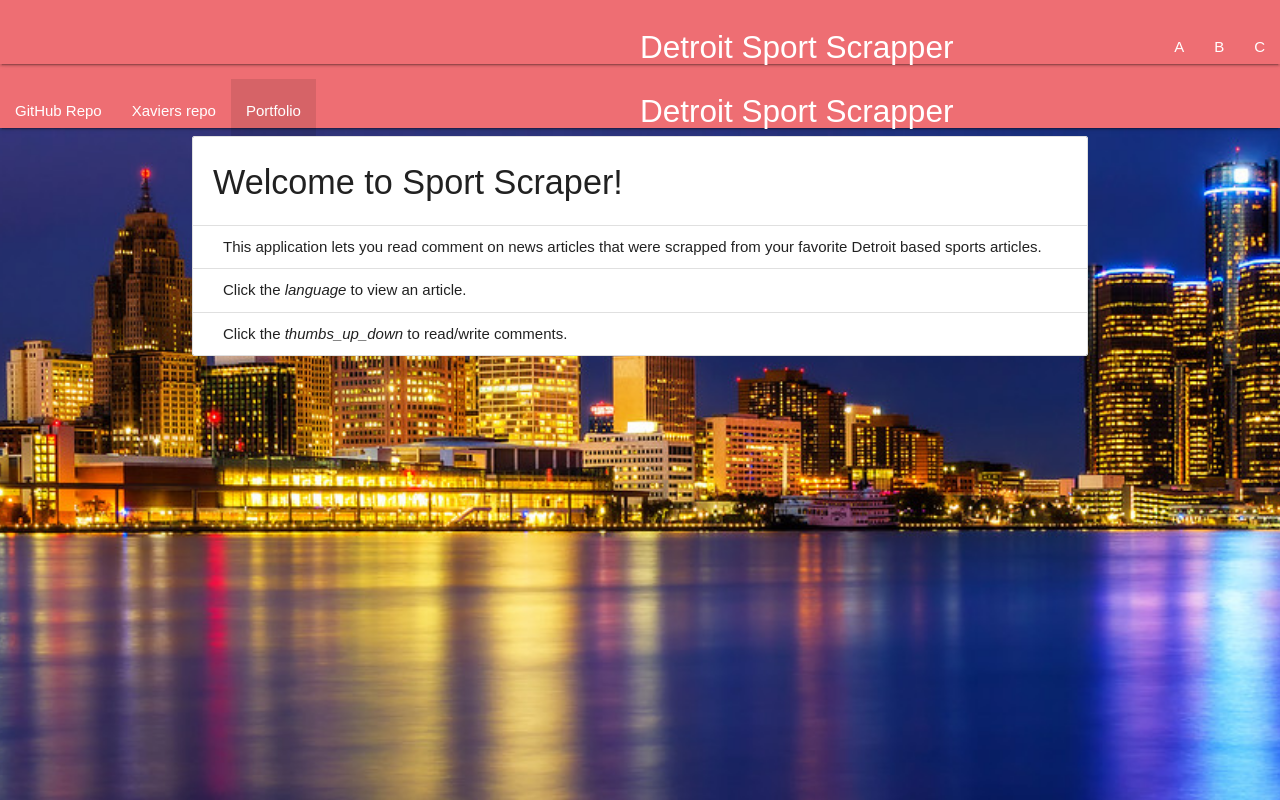
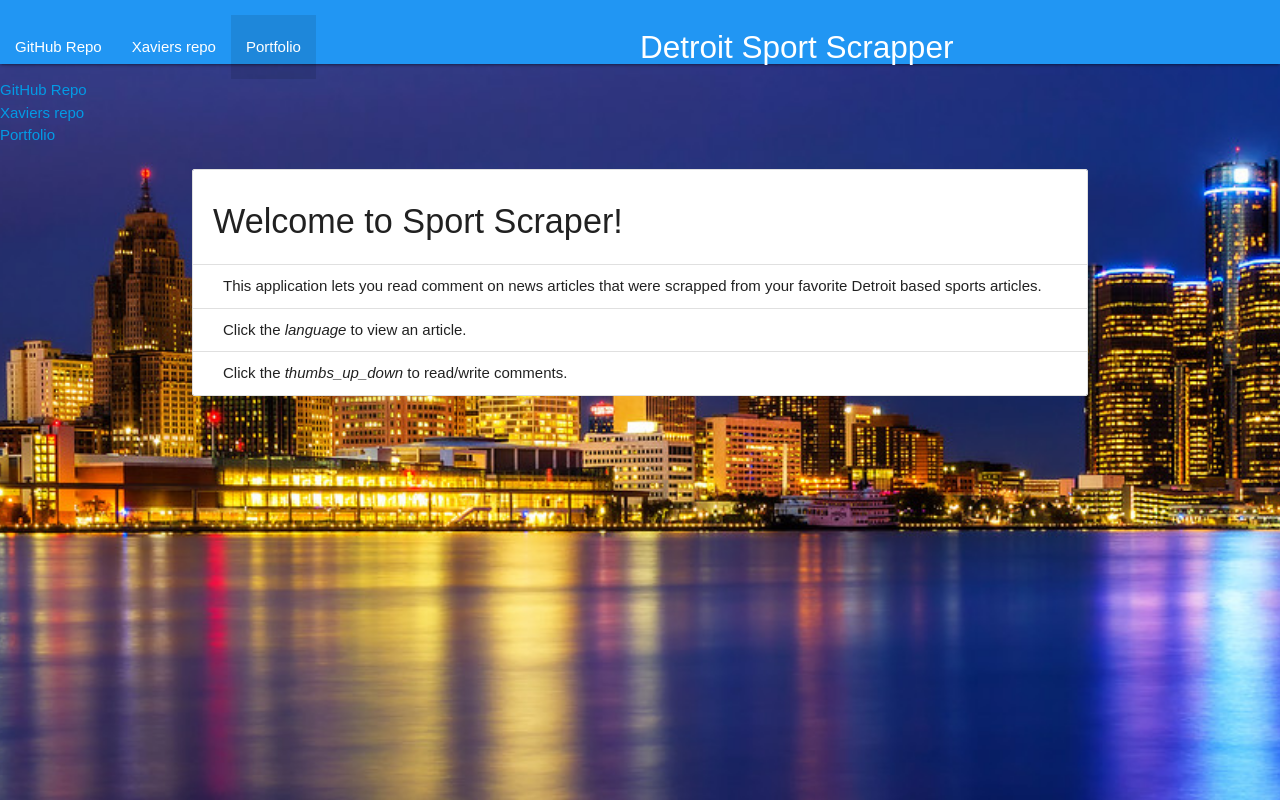
Before and after one commit to xproctor90/DetroitSportsScrapper, a website: page public/index.html in a window 1280 px wide. Drawn offline with nearby package versions, Linux system fonts and the light colour scheme; no server answers; some icons are missing.

Commit message:
great update

```diff
--- a/package.json
+++ b/package.json
@@ -1,5 +1,5 @@
 {
-  "name": "mongoose_skeleton",
+  "name": "detroitsportsscraper",
   "version": "1.0.0",
   "description": "",
   "main": "server.js",
--- a/public/index.html
+++ b/public/index.html
@@ -12,25 +12,12 @@
     <!-- Materialize - Compiled and minified CSS -->
     <link rel="stylesheet" href="https://cdnjs.cloudflare.com/ajax/libs/materialize/0.97.8/css/materialize.min.css">
      <!-- CSS -->
-    <link rel="stylesheet" href="../style/style.css">
+    <link rel="stylesheet" href="./style/style.css">
   </head>
   <body>
 
-  <div class="navbar-fixed">
-      <nav>
-        <div class="nav-wrapper">
-          <p style="text-align:center"> <a href="" class="brand-logo">Detroit Sport Scrapper</a></p>
-          <a href="" data-activates="mobile-demo" class="button-collapse"><i class="material-icons">menu</i></a>
-          <ul class="right hide-on-med-and-down">
-            <li><a href="#">A</a></li>
-            <li><a href="#">B</a></li>
-            <li><a href="#">C</a></li>
-          </ul>
-        </div>
-      </nav>
-    </div>
 
-  <nav>
+  <nav class="#2196f3 blue">
     <div class="nav-wrapper">
       <p style="text-align:center"> <a href="" class="brand-logo">Detroit Sport Scrapper</a></p>
       <ul class="left hide-on-med-and-down">
```
